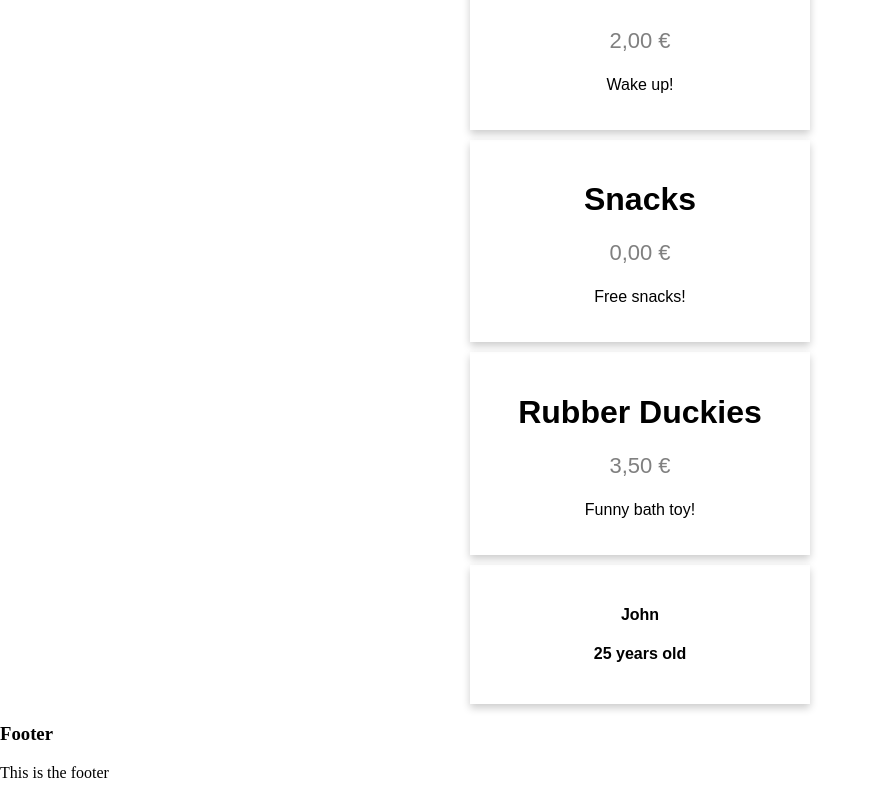
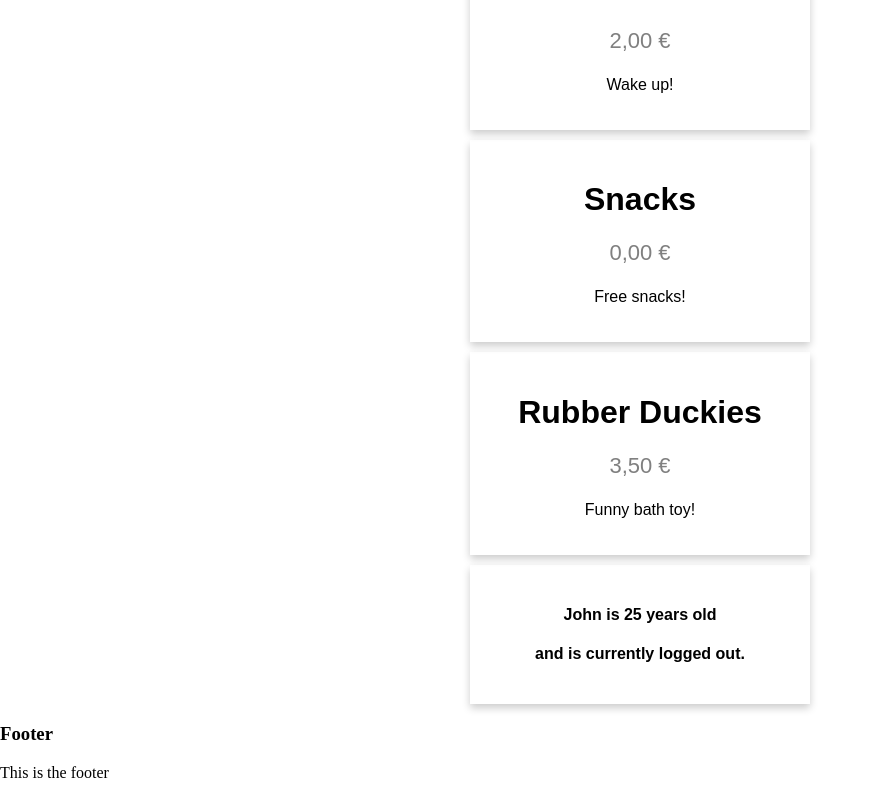
Before and after one commit to Va2/react-intro-course, a React (Create React App) app: page / in a window 1280 px wide. Shown: the part 3319-4117 px from the top of the page, without its empty margins (0-876 px from the left). Built offline with nearby package versions, Linux system fonts and the light colour scheme.

Commit message:
State - v2

```diff
--- a/src/App.js
+++ b/src/App.js
@@ -9,19 +9,23 @@ class App extends Component {
         super()
         this.state = {
             name: "John",
-            age: 25
+            age: 25,
+            isLoggedIn: false
         }
     }
 
     render() {
+        // let wordDisplay = this.state.isLoggedIn === false ? "out" : "in";
+        let wordDisplay = this.state.isLoggedIn ? "in" : "out";
+
         return (
             <div>
                 <Header />
                 <MainContent />
 
                 <div className="card">
-                    <h4>{this.state.name}</h4>
-                    <h4>{this.state.age} years old</h4>
+                    <h4>{this.state.name} is {this.state.age} years old</h4>
+                    <h4>and is currently logged {wordDisplay}.</h4>
                 </div>
 
                 <Footer />
```
